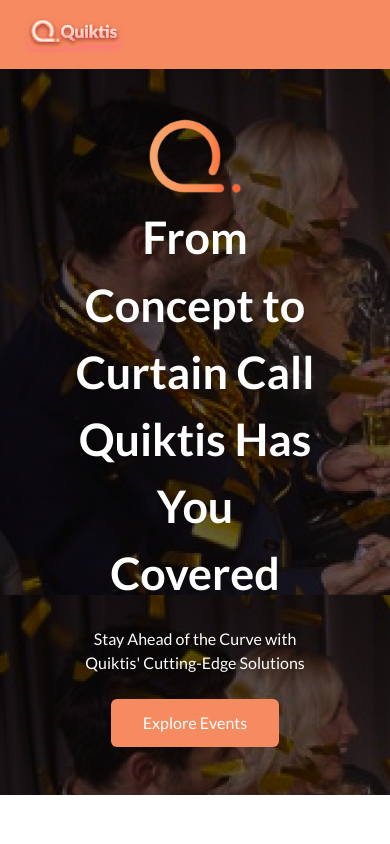
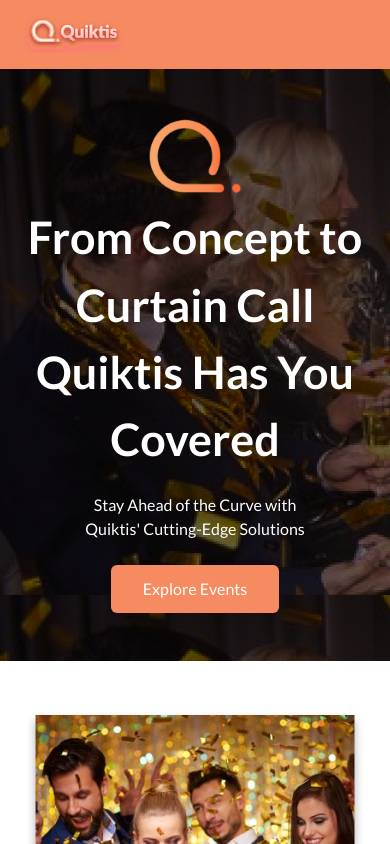
Before and after one commit to Iyanu456/quiktis, a Next.js app: page / in a window 390 px wide. Shown: the top 844 px of the page. Built offline with nearby package versions, Linux system fonts and the light colour scheme.

Commit message:
added sharp

```diff
--- a/app/page.js
+++ b/app/page.js
@@ -44,7 +44,7 @@
 							width={24}
 						/>
 
-						<h1 className="max-sm:text-center text-white text-[2.8em] font-bold max-w-[65vw] md:leading-[1.4em]">
+						<h1 className="max-sm:text-center text-white text-[2.8em] font-bold md:max-w-[65vw] md:leading-[1.4em]">
 							From Concept to Curtain Call Quiktis Has You Covered
 						</h1>
 					</div>
```
